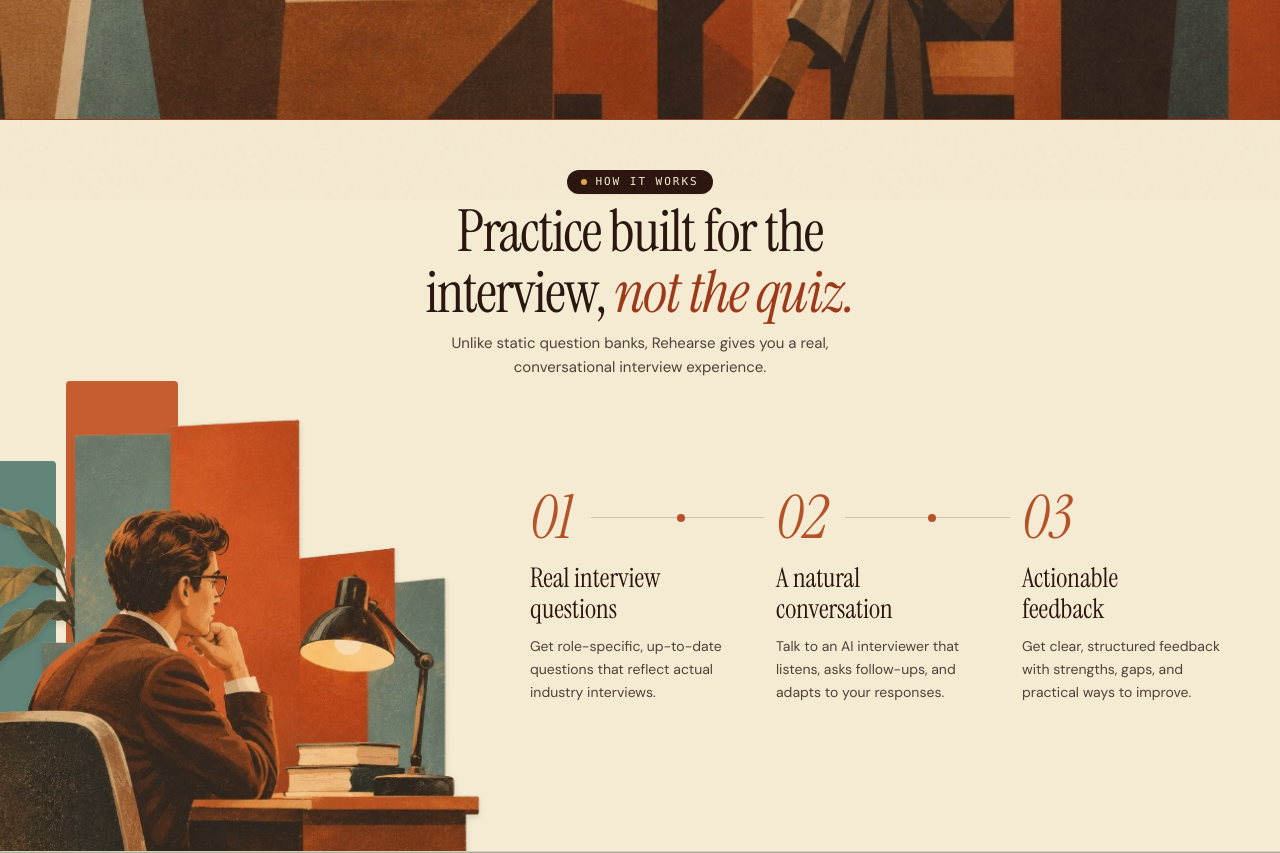
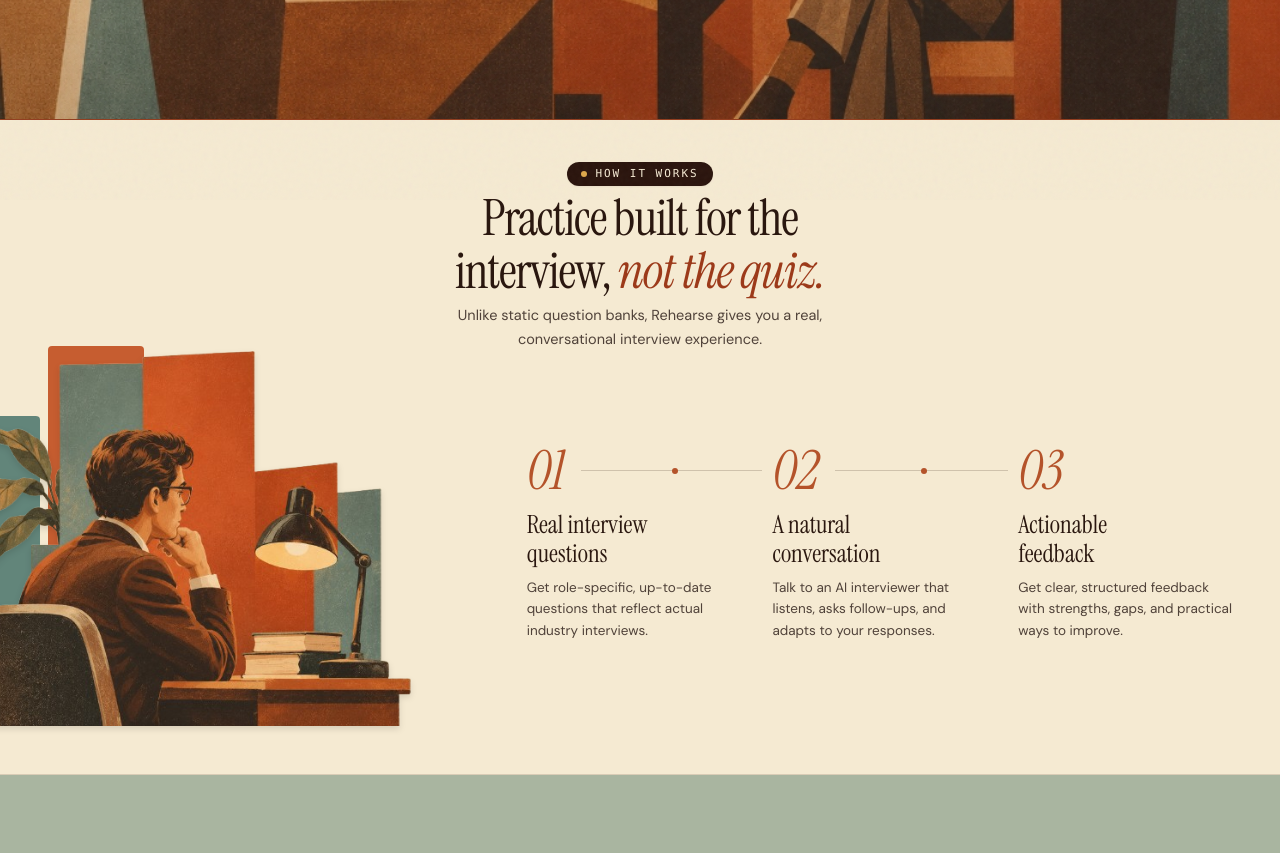
Before and after one commit to Deepjyoti78/Reharse-, a React (Vite) app: page / in a window 1280 px wide. Shown: the part 600-1453 px from the top of the page. Built offline with nearby package versions, Linux system fonts and the light colour scheme; no server answers.

Commit message:
style: lift scholar illustration higher, compact section height, and reduce vertical whitespace

```diff
--- a/src/components/HowItWorks.tsx
+++ b/src/components/HowItWorks.tsx
@@ -2,48 +2,48 @@ import React from 'react';
 
 export const HowItWorks: React.FC = () => {
   return (
-    <section id="how" className="relative bg-[#f5ead2] text-[#2a170f] pt-8 sm:pt-12 pb-0 overflow-hidden border-b border-[#3a2318]/15">
+    <section id="how" className="relative bg-[#f5ead2] text-[#2a170f] pt-6 sm:pt-8 lg:pt-10 pb-2 sm:pb-4 overflow-hidden border-b border-[#3a2318]/15">
 
       {/* ================= Part A — Header ================= */}
-      <div className="max-w-4xl mx-auto px-6 text-center mb-2 sm:mb-3">
+      <div className="max-w-4xl mx-auto px-6 text-center mb-1.5 sm:mb-2">
         {/* Badge */}
-        <div className="inline-flex items-center gap-2 px-3.5 py-1 rounded-full bg-[#2a140d] text-[#f6ebd4] text-[11px] font-mono tracking-[0.18em] uppercase mb-2 shadow-xs">
+        <div className="inline-flex items-center gap-2 px-3.5 py-1 rounded-full bg-[#2a140d] text-[#f6ebd4] text-[11px] font-mono tracking-[0.18em] uppercase mb-1.5 shadow-xs">
           <span className="w-1.5 h-1.5 rounded-full bg-[#dfa84c]" />
           <span>HOW IT WORKS</span>
         </div>
 
         {/* Headline */}
-        <h2 className="font-serif text-4xl sm:text-5xl md:text-[52px] lg:text-[58px] font-normal tracking-tight text-[#2a170f] leading-[1.04]">
+        <h2 className="font-serif text-3xl sm:text-4xl md:text-[46px] lg:text-[50px] font-normal tracking-tight text-[#2a170f] leading-[1.06]">
           Practice built for the <br className="hidden sm:inline" />
           interview, <em className="font-serif italic font-normal text-[#9c3a1a]">not the quiz.</em>
         </h2>
 
         {/* Subtitle */}
-        <p className="mt-2 text-[14px] sm:text-[15px] text-[#33251e]/85 max-w-xl mx-auto font-sans leading-relaxed font-normal">
+        <p className="mt-1.5 text-[13.5px] sm:text-[14.5px] text-[#33251e]/85 max-w-xl mx-auto font-sans leading-relaxed font-normal">
           Unlike static question banks, Rehearse gives you a real, <br className="hidden sm:inline" />
           conversational interview experience.
         </p>
       </div>
 
       {/* ================= Part B — Main Content Layout ================= */}
-      <div className="w-full pl-0 pr-4 sm:pr-8 lg:pr-10 xl:pr-12 max-w-[1440px] mx-auto">
-        <div className="grid grid-cols-1 lg:grid-cols-12 gap-6 lg:gap-8 xl:gap-10 items-end">
+      <div className="w-full pl-0 pr-4 sm:pr-8 lg:pr-10 xl:pr-12 max-w-[1400px] mx-auto">
+        <div className="grid grid-cols-1 lg:grid-cols-12 gap-6 lg:gap-8 items-center">
 
-          {/* Left Column: Shifted more to the left edge */}
-          <div className="lg:col-span-5 relative flex items-end justify-center lg:justify-start self-end ml-0 sm:-ml-2 lg:-ml-6 xl:-ml-10">
+          {/* Left Column: Shifted more to the left edge and lifted higher above the baseline */}
+          <div className="lg:col-span-5 relative flex items-end justify-center lg:justify-start self-center lg:self-end ml-0 sm:-ml-2 lg:-ml-6 xl:-ml-10 -translate-y-4 sm:-translate-y-6 lg:-translate-y-8">
 
             {/* Mid-century Architectural Background Color Blocks */}
-            <div className="absolute bottom-0 left-0 flex items-end gap-2.5 z-0 pointer-events-none opacity-95">
+            <div className="absolute bottom-0 left-0 flex items-end gap-2 z-0 pointer-events-none opacity-95">
               {/* Slate/Teal block behind plant */}
-              <div className="w-16 sm:w-20 lg:w-24 h-64 sm:h-80 lg:h-[390px] bg-[#5b8076] rounded-t-sm" />
+              <div className="w-14 sm:w-16 lg:w-20 h-52 sm:h-64 lg:h-[310px] bg-[#5b8076] rounded-t-sm" />
               {/* Burnt Terracotta tall block behind scholar */}
-              <div className="w-20 sm:w-24 lg:w-28 h-80 sm:h-[400px] lg:h-[470px] bg-[#c45628] rounded-t-sm" />
+              <div className="w-16 sm:w-20 lg:w-24 h-64 sm:h-80 lg:h-[380px] bg-[#c45628] rounded-t-sm" />
               {/* Deep ochre/rust block behind lamp/desk */}
-              <div className="w-14 sm:w-16 lg:w-20 h-52 sm:h-64 lg:h-[310px] bg-[#9e3e19] rounded-t-sm" />
+              <div className="w-12 sm:w-14 lg:w-16 h-40 sm:h-52 lg:h-[250px] bg-[#9e3e19] rounded-t-sm" />
             </div>
 
             {/* Thoughtful Scholar at Desk Illustration */}
-            <div className="relative z-10 w-full max-w-[460px] sm:max-w-[510px] lg:max-w-[540px] drop-shadow-md">
+            <div className="relative z-10 w-full max-w-[380px] sm:max-w-[420px] lg:max-w-[460px] drop-shadow-md">
               <img
                 src="/images/thoughtful-scholar.png"
                 alt="Thoughtful candidate seated at vintage desk reflecting on interview preparation"
@@ -52,59 +52,59 @@ export const HowItWorks: React.FC = () => {
             </div>
           </div>
 
-          {/* Right Column: 3 Minimalist Steps - positioned close to the header with reduced empty space */}
-          <div className="lg:col-span-7 flex flex-col justify-start lg:self-center pt-0 sm:pt-1 pb-6 sm:pb-10 lg:pb-14">
-            <div className="grid grid-cols-1 md:grid-cols-3 gap-6 lg:gap-7 xl:gap-9">
+          {/* Right Column: 3 Minimalist Steps - tightly integrated and vertically balanced */}
+          <div className="lg:col-span-7 flex flex-col justify-center pt-0 pb-4 sm:pb-6 lg:pb-8">
+            <div className="grid grid-cols-1 md:grid-cols-3 gap-5 lg:gap-6 xl:gap-8">
 
               {/* Step 1: Real interview questions */}
               <div className="flex flex-col">
-                <div className="flex items-center mb-3 sm:mb-3.5">
-                  <span className="font-serif italic text-5xl sm:text-[60px] text-[#b4532a] leading-none shrink-0 pr-3.5 select-none">
+                <div className="flex items-center mb-2.5 sm:mb-3">
+                  <span className="font-serif italic text-4xl sm:text-5xl lg:text-[54px] text-[#b4532a] leading-none shrink-0 pr-3 select-none">
                     01
                   </span>
-                  <div className="hidden md:flex items-center flex-1 relative mr-[-1.5rem] lg:mr-[-1.75rem] xl:mr-[-2.25rem] pr-3 pl-1">
+                  <div className="hidden md:flex items-center flex-1 relative mr-[-1.25rem] lg:mr-[-1.5rem] xl:mr-[-2rem] pr-2.5 pl-1">
                     <div className="h-[1.5px] bg-[#3a2318]/20 w-full" />
-                    <div className="absolute left-1/2 -translate-x-1/2 w-2 h-2 rounded-full bg-[#b4532a]" />
+                    <div className="absolute left-1/2 -translate-x-1/2 w-1.5 h-1.5 rounded-full bg-[#b4532a]" />
                   </div>
                 </div>
-                <h3 className="font-serif text-[23px] sm:text-[25px] lg:text-[27px] font-normal text-[#2a170f] leading-[1.18] mb-2 sm:mb-2.5">
+                <h3 className="font-serif text-[21px] sm:text-[23px] lg:text-[25px] font-normal text-[#2a170f] leading-[1.18] mb-1.5 sm:mb-2">
                   Real interview<br />questions
                 </h3>
-                <p className="font-sans text-[13.5px] sm:text-[14px] text-[#33251e]/85 leading-relaxed font-normal max-w-[270px]">
+                <p className="font-sans text-[13px] sm:text-[13.5px] text-[#33251e]/85 leading-relaxed font-normal max-w-[260px]">
                   Get role-specific, up-to-date questions that reflect actual industry interviews.
                 </p>
               </div>
 
               {/* Step 2: A natural conversation */}
               <div className="flex flex-col">
-                <div className="flex items-center mb-3 sm:mb-3.5">
-                  <span className="font-serif italic text-5xl sm:text-[60px] text-[#b4532a] leading-none shrink-0 pr-3.5 select-none">
+                <div className="flex items-center mb-2.5 sm:mb-3">
+                  <span className="font-serif italic text-4xl sm:text-5xl lg:text-[54px] text-[#b4532a] leading-none shrink-0 pr-3 select-none">
                     02
                   </span>
-                  <div className="hidden md:flex items-center flex-1 relative mr-[-1.5rem] lg:mr-[-1.75rem] xl:mr-[-2.25rem] pr-3 pl-1">
+                  <div className="hidden md:flex items-center flex-1 relative mr-[-1.25rem] lg:mr-[-1.5rem] xl:mr-[-2rem] pr-2.5 pl-1">
                     <div className="h-[1.5px] bg-[#3a2318]/20 w-full" />
-                    <div className="absolute left-1/2 -translate-x-1/2 w-2 h-2 rounded-full bg-[#b4532a]" />
+                    <div className="absolute left-1/2 -translate-x-1/2 w-1.5 h-1.5 rounded-full bg-[#b4532a]" />
                   </div>
                 </div>
-                <h3 className="font-serif text-[23px] sm:text-[25px] lg:text-[27px] font-normal text-[#2a170f] leading-[1.18] mb-2 sm:mb-2.5">
+                <h3 className="font-serif text-[21px] sm:text-[23px] lg:text-[25px] font-normal text-[#2a170f] leading-[1.18] mb-1.5 sm:mb-2">
                   A natural<br />conversation
                 </h3>
-                <p className="font-sans text-[13.5px] sm:text-[14px] text-[#33251e]/85 leading-relaxed font-normal max-w-[270px]">
+                <p className="font-sans text-[13px] sm:text-[13.5px] text-[#33251e]/85 leading-relaxed font-normal max-w-[260px]">
                   Talk to an AI interviewer that listens, asks follow-ups, and adapts to your responses.
                 </p>
               </div>
 
               {/* Step 3: Actionable feedback */}
               <div className="flex flex-col">
-                <div className="flex items-center mb-3 sm:mb-3.5">
-                  <span className="font-serif italic text-5xl sm:text-[60px] text-[#b4532a] leading-none shrink-0 select-none">
+                <div className="flex items-center mb-2.5 sm:mb-3">
+                  <span className="font-serif italic text-4xl sm:text-5xl lg:text-[54px] text-[#b4532a] leading-none shrink-0 select-none">
                     03
                   </span>
                 </div>
-                <h3 className="font-serif text-[23px] sm:text-[25px] lg:text-[27px] font-normal text-[#2a170f] leading-[1.18] mb-2 sm:mb-2.5">
+                <h3 className="font-serif text-[21px] sm:text-[23px] lg:text-[25px] font-normal text-[#2a170f] leading-[1.18] mb-1.5 sm:mb-2">
                   Actionable<br />feedback
                 </h3>
-                <p className="font-sans text-[13.5px] sm:text-[14px] text-[#33251e]/85 leading-relaxed font-normal max-w-[270px]">
+                <p className="font-sans text-[13px] sm:text-[13.5px] text-[#33251e]/85 leading-relaxed font-normal max-w-[260px]">
                   Get clear, structured feedback with strengths, gaps, and practical ways to improve.
                 </p>
               </div>
```
